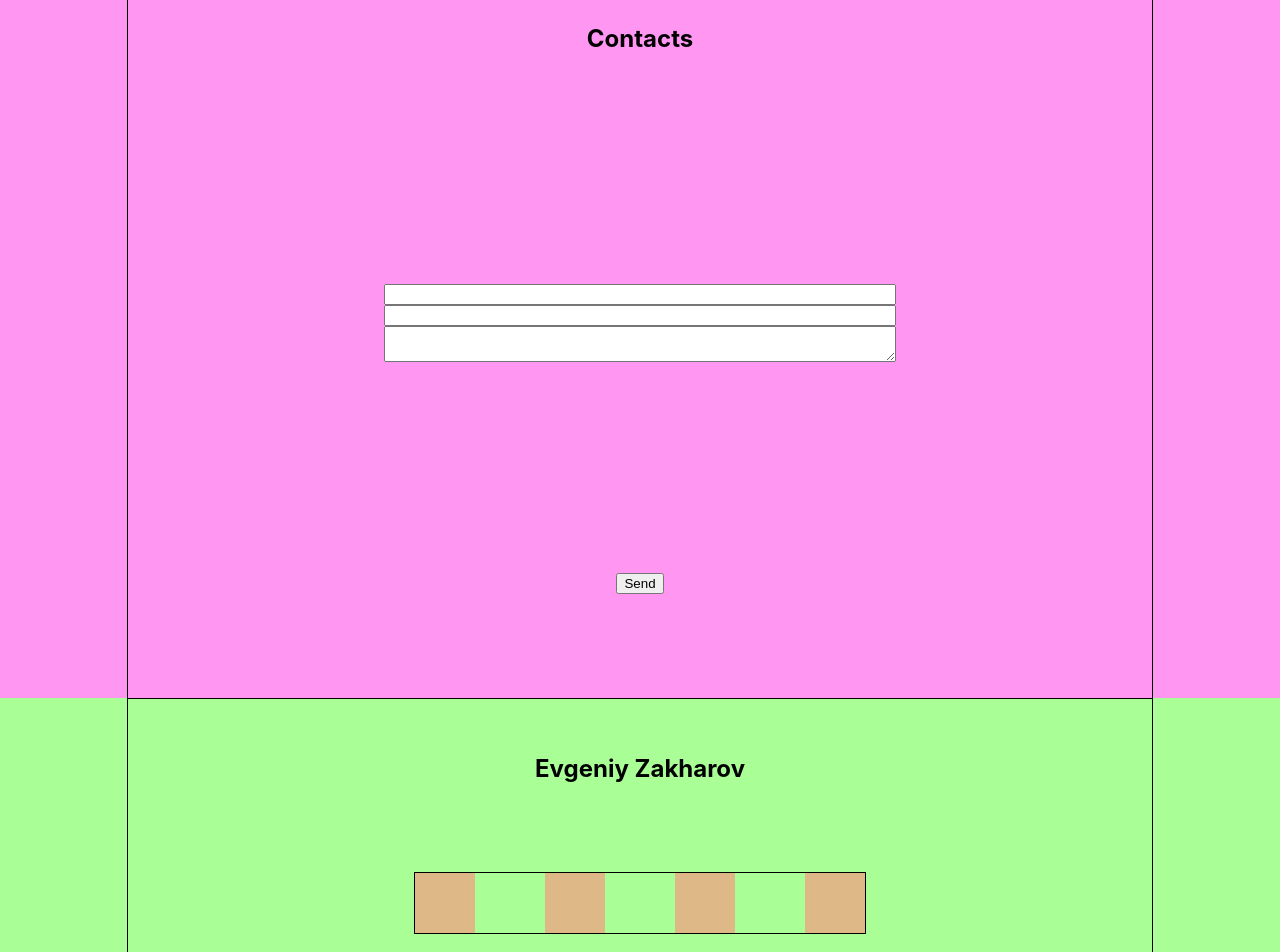
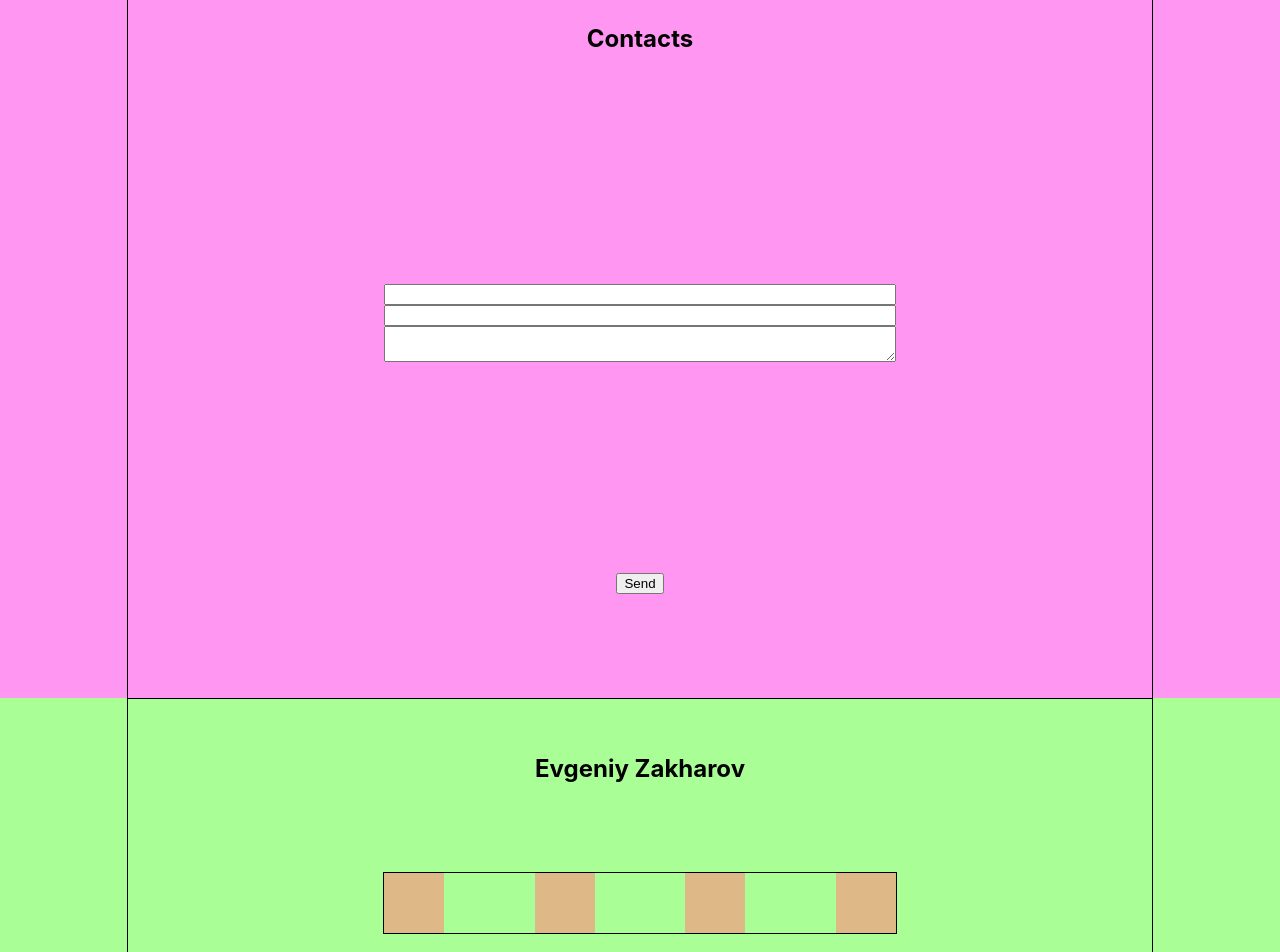
Before and after one commit to uginza/My-portfolio, a React (Create React App) app: page / in a window 1280 px wide. Shown: the part 2982-3934 px from the top of the page. Built offline with nearby package versions, Linux system fonts and the light colour scheme.

Commit message:
Footer.module.css component is done

```diff
--- a/src/Footer/Footer.module.css
+++ b/src/Footer/Footer.module.css
@@ -14,7 +14,7 @@
 }
 
 .icons {
-    width: 450px;
+    width: 50%;
     border:1px solid;
     display: flex;
     flex-direction: row;
```
